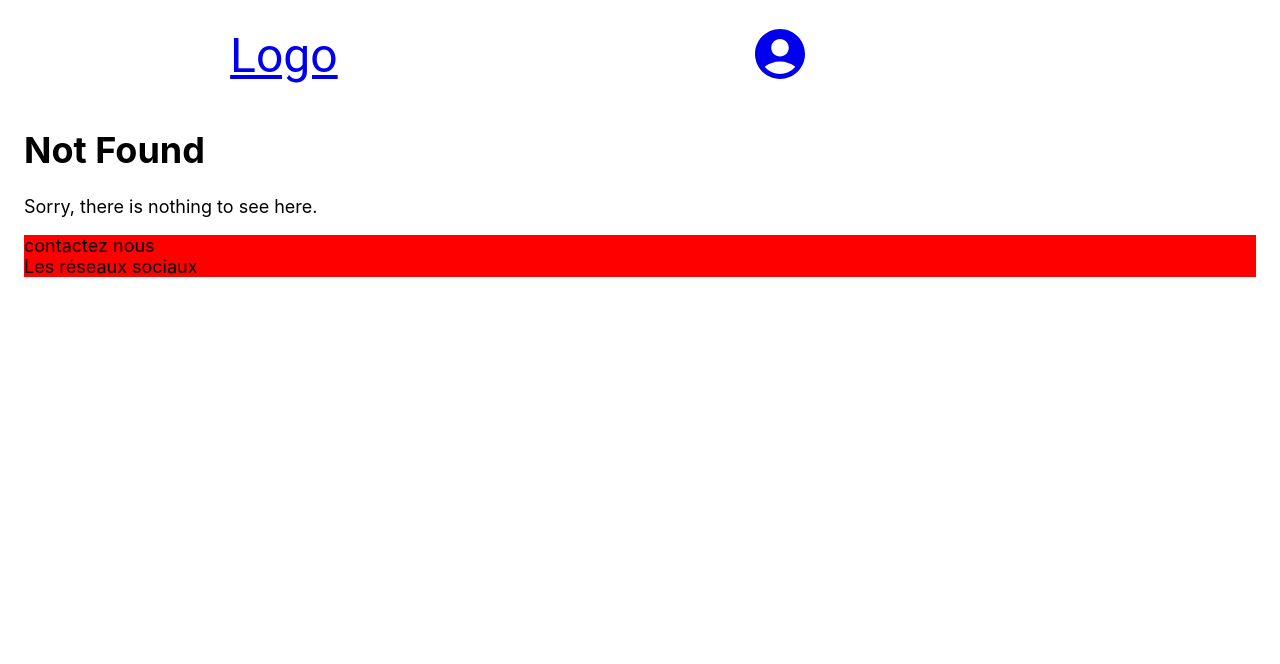
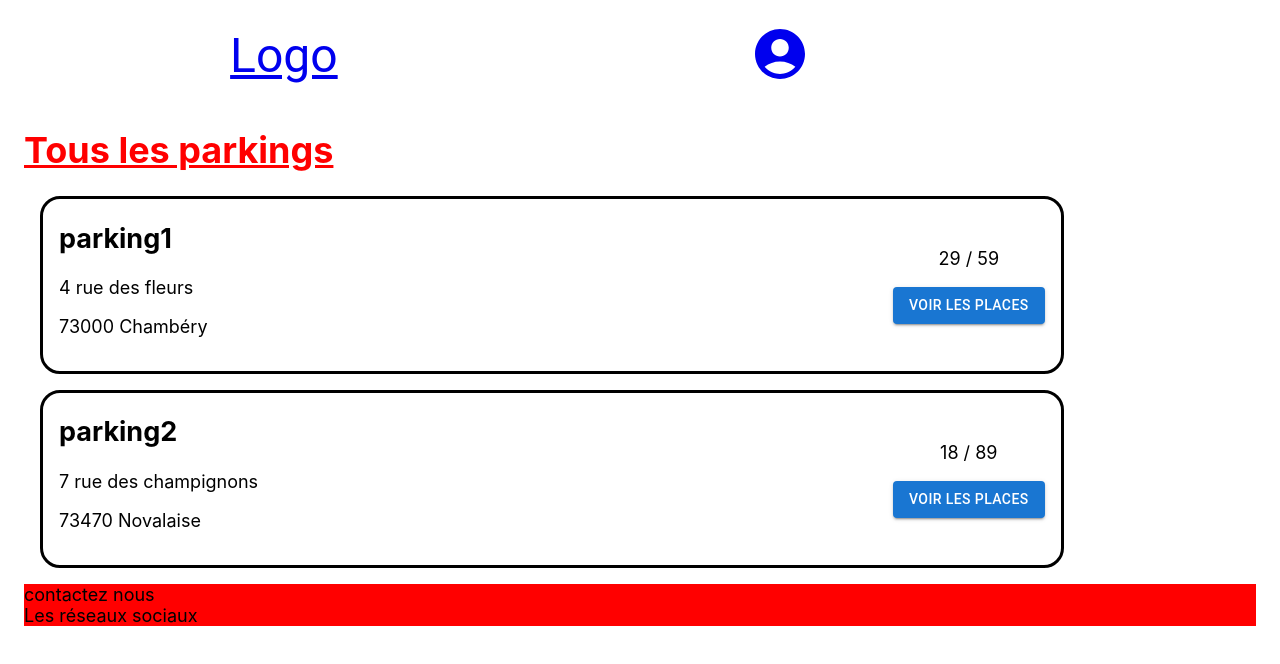
Before and after one commit to XadosIV/UrbanPark_ProjetS4, a React (Create React App) app in the folder client/: page /admin in a window 1280 px wide. Before the commit this address had no page. Shown: the top 664 px of the page. Built offline with nearby package versions, Linux system fonts and the light colour scheme.

Commit message:
Début de page admin

```diff
--- a/client/src/AppRoutes.js
+++ b/client/src/AppRoutes.js
@@ -1,6 +1,6 @@
 import React from "react"
 import { Route, Routes } from "react-router-dom"
-import { Test, NotFoundPage, Connexion, HomePage } from "./page"
+import { Test, NotFoundPage, Connexion, HomePage, AdminPage } from "./page"
 
 export function AppRoutes() {
 
@@ -9,6 +9,7 @@ export function AppRoutes() {
 			<Route path="/" element={<HomePage />} />
 			<Route path="/test" element={<Test />} />
 			<Route path="/connexion" element={<Connexion />} />
+			<Route path="/admin" element={<AdminPage />} />
 			<Route path="*" element={<NotFoundPage />} />
 		</Routes>
 	)
--- /dev/null
+++ b/client/src/components/ParkingList.jsx
@@ -0,0 +1,22 @@
+import React from "react";
+import { Button, TextField } from "@mui/material";
+import { Link } from "react-router-dom";
+import { cutAddress } from "../cutAddress.js";
+
+export function ParkingList(parking) {
+    var address = cutAddress(parking.parking.address);
+	return (
+        <div className="list-item">
+            <div>
+                <h2>{parking.parking.nom}</h2>
+                <p>{address[0]}</p>
+                <p>{address[1]}</p>
+            </div>
+            <div className="button-parking">
+                <p>{parking.parking.nbPlaceLibre} / {parking.parking.nbPlaceTot}</p>
+                <Link to={`/${parking.parking.nom}/places`}>
+                    <Button variant="contained" color="primary" text-decoration="underline">Voir les places</Button>
+                </Link>
+            </div>
+        </div>)
+}
--- /dev/null
+++ b/client/src/components/ParkingsPersonnel.jsx
@@ -0,0 +1,33 @@
+import React from "react";
+import { ParkingList } from "./ParkingList";
+
+export function ParkingsPersonnel() {
+
+	const listParkings = [
+		{
+			"nom": "parking1",
+			"nbPlaceLibre": 29,
+			"nbPlaceTot": 59,
+            "etages":2,
+            "address": "4 rue des fleurs 73000 Chambéry",
+		},
+		{
+			"nom": "parking2",
+			"nbPlaceLibre": 18,
+			"nbPlaceTot": 89,
+            "etages":1,
+            "address": "7 rue des champignons 73470 Novalaise",
+		}
+	];
+
+	return (<div>
+            <div className="title-parkings">
+                <h1>Tous les parkings</h1>
+            </div>
+			{
+				listParkings.map((parking, index) => (
+					<ParkingList key={index} parking={parking}/>
+				))
+			}
+		</div>)
+}
--- a/client/src/components/index.js
+++ b/client/src/components/index.js
@@ -1,4 +1,6 @@
 export * from "./ExampleName"
 export * from "./ParkingsAccueil"
+export * from "./ParkingsPersonnel"
 export * from "./Parking"
+export * from "./ParkingList"
 export * from "./EndPage"
--- /dev/null
+++ b/client/src/cutAddress.js
@@ -0,0 +1,8 @@
+export function cutAddress(address) {
+    var cityAddress = "";
+    while (!(["0", "1", "2", "3", "4", "5", "6", "7", "8", "9"].includes(address[2]) && address[1]!= " ")) {
+        cityAddress += address[0];
+        address = address.substring(1);
+    }
+    return [cityAddress, address];
+}
--- a/client/src/index.css
+++ b/client/src/index.css
@@ -49,3 +49,32 @@ code {
 	right: 0px;
 	bottom: 0px;
 }
+
+.list-item {
+	background-color: white;
+	display:flex;
+	flex-direction:row;
+	justify-content:space-between;
+	align-items:center;
+	border:solid;
+	border-radius: 20px;
+	width: 80%;
+	height: 100%;
+	margin: 1rem 1rem;
+	padding: 0 1rem 1rem;
+}
+
+.list-item p {
+	color:black;
+}
+
+.button-parking {
+	display:flex;
+	flex-direction:column;
+	text-align:center;
+}
+
+.title-parkings {
+	color:red;
+	text-decoration: underline;
+}
--- /dev/null
+++ b/client/src/page/AdminPage.jsx
@@ -0,0 +1,33 @@
+import React, { useState } from "react";
+import authAPI from "../services/authAPI";
+
+import { Button, TextField } from "@mui/material";
+import { ParkingsPersonnel } from "../components";
+
+export function AdminPage() {
+	const [infos, setInfos] = useState({
+		identifier: "",
+		password:""
+	})
+
+	const handleChange = ({currentTarget}) => {
+		const {value, name} = currentTarget;
+		setInfos({
+			...infos,
+			[name]: value
+		})
+	}
+
+	const handleSubmit = async (event) => {
+		event.preventDefault();
+		try{
+			await authAPI.authenticate(infos)
+		} catch(error){
+			console.log(error)
+		}
+	}
+
+	return(<div>
+        <ParkingsPersonnel/>
+	</div>)
+}
--- a/client/src/page/index.js
+++ b/client/src/page/index.js
@@ -2,3 +2,4 @@ export * from "./NotFoundPage"
 export * from "./Test"
 export * from "./Connexion"
 export * from "./HomePage"
+export * from "./AdminPage"
```
